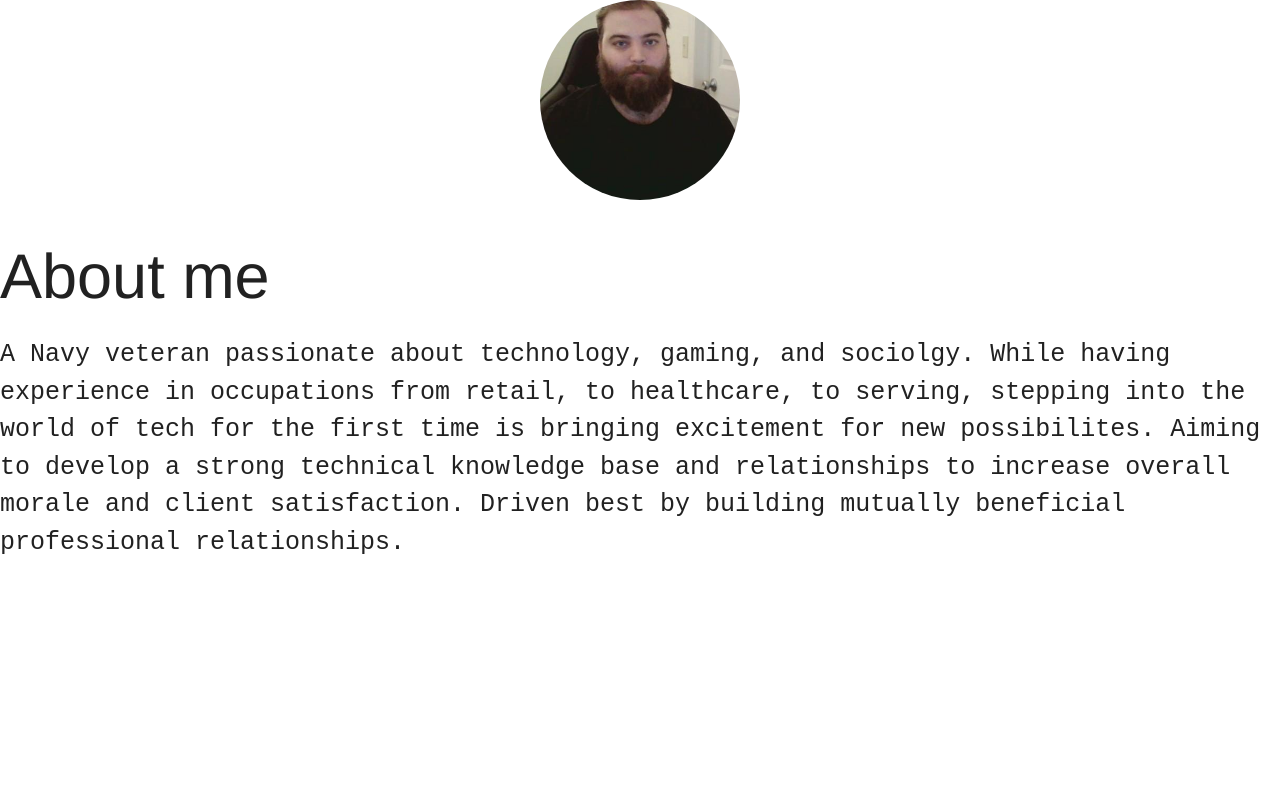
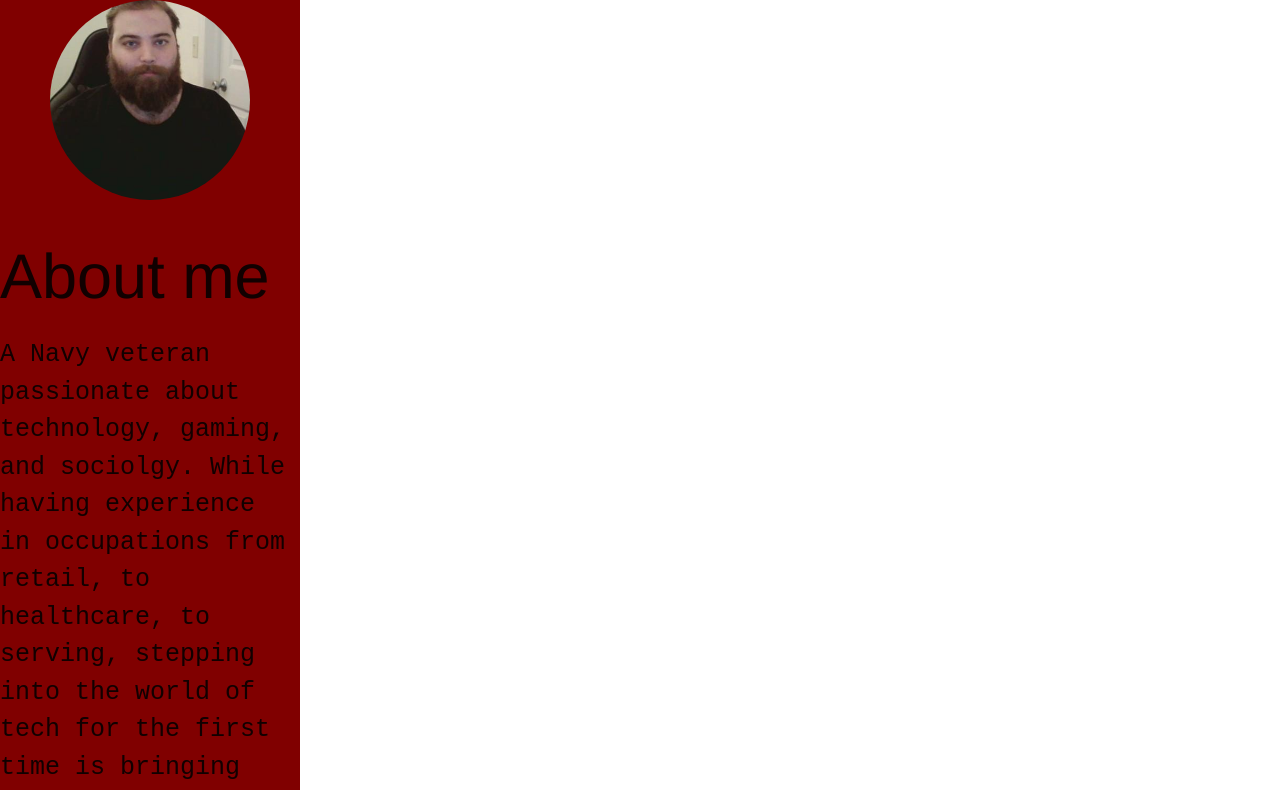
Before and after one commit to ldifalco/DiFalco-Portfolio, a plain HTML site: page index.html in a window 1280 px wide. Shown: the top 790 px of the page. Drawn offline with nearby package versions, Linux system fonts and the light colour scheme.

Commit message:
continuing to improve main and index pages

```diff
--- a/assets/stylesheet.css
+++ b/assets/stylesheet.css
@@ -1,6 +1,25 @@
 *{
     margin: 0;
     padding: 0;
+
+}
+
+
+.about-me {
+ width:300px;
+  height:100px;
+  display: table;
+  background: maroon;
+
+}
+
+.about-me img {
+    width: 200px;
+    height: 200px;
+    display: block;
+    margin-left: auto;
+    margin-right: auto;
+    border-radius: 50%;
 
 }
 
@@ -44,19 +63,6 @@ li {
 
 }
 
-.about-me {
-
-}
-
-.about-me img {
-    width: 200px;
-    height: 200px;
-    display: block;
-    margin-left: auto;
-    margin-right: auto;
-    border-radius: 50%;
-
-}
 
 .about-me img:hover{
     color:cyan;
```
Also changed, not shown: main.html (+2 -2 lines).
